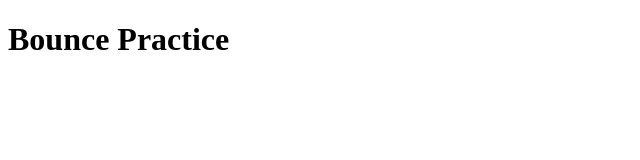
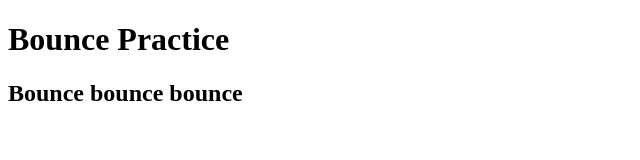
Before and after one commit to RHolter/bounce, a plain HTML site: page index.html in a window 1280 px wide. Shown: the whole page, without its empty margins (0-640 px from the left). Drawn offline with Linux system fonts and the light colour scheme.

Commit message:
Added h2 to index

```diff
--- a/index.html
+++ b/index.html
@@ -6,6 +6,7 @@
 </head>
 <body>
     <h1>Bounce Practice</h1>
+    <h2>Bounce bounce bounce</h2>
 
 </body>
 </html>
```
